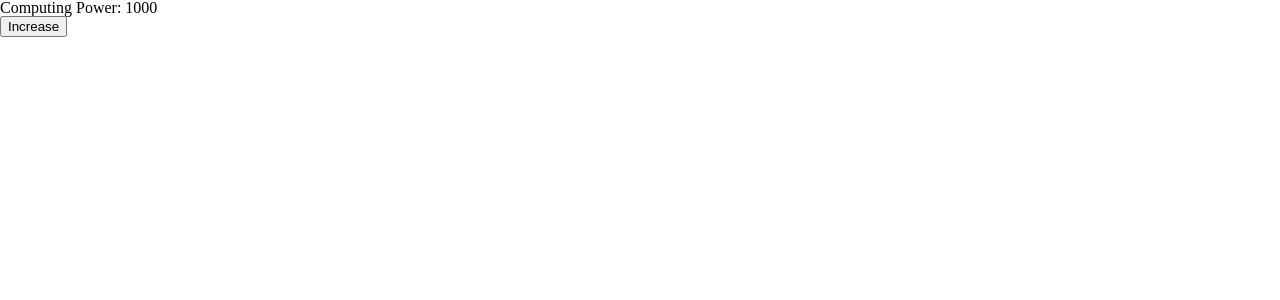
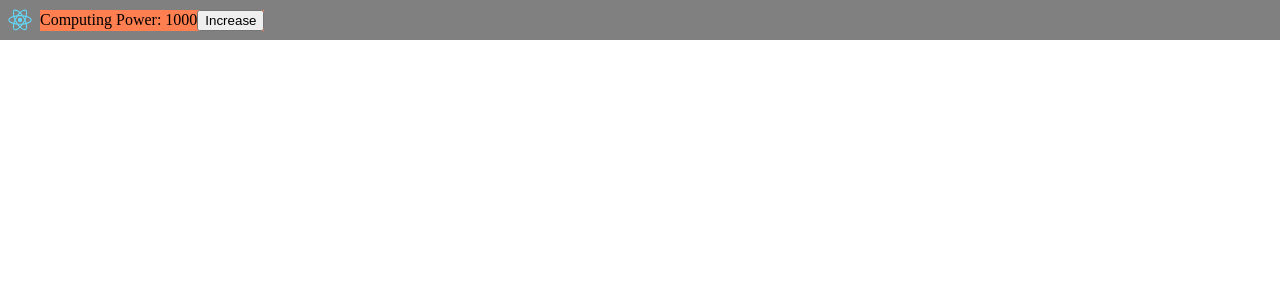
Before and after one commit to carlchizhang/component, a React (Create React App) app: page / in a window 1280 px wide. Shown: the top 300 px of the page. Built offline with nearby package versions, Linux system fonts and the light colour scheme.

Commit message:
Started styles

```diff
--- a/src/App.css
+++ b/src/App.css
@@ -50,3 +50,25 @@ table {
 }
 
 /* end reset */
+div.App {
+  height: 100%;
+}
+
+header.navbar {
+  background-color: gray;
+  display: flex;
+  width: 100%;
+  height: 50%;
+  align-items: center;
+}
+
+img.logo {
+  width: 40px;
+  height: 40px;
+}
+
+div.power-display {
+  background-color: coral;
+  display: flex;
+  align-items: center;
+}
--- a/src/App.js
+++ b/src/App.js
@@ -4,9 +4,9 @@ import './App.css';
 
 function PowerDisplay(props) {
   return (
-    <div>
+    <div className='power-display'>
       <h1>Computing Power: {props.curComputingPower} </h1>
-      <button className="increment-power">
+      <button className='increment-power'>
         Increase
       </button>
     </div>
@@ -16,7 +16,8 @@ function PowerDisplay(props) {
 class Navbar extends Component {
   render() {
     return (
-      <header className="navbar">
+      <header className='navbar'>
+        <img className='logo' src={logo} alt={'title'}/>
         <PowerDisplay
           curComputingPower={1000}
         />
@@ -28,7 +29,7 @@ class Navbar extends Component {
 class App extends Component {
   render() {
     return (
-      <div className="App">
+      <div className='App'>
         <Navbar/>
       </div>
     );
--- a/src/index.css
+++ b/src/index.css
@@ -3,3 +3,7 @@ body {
   padding: 0;
   font-family: sans-serif;
 }
+
+[data-reactroot] {
+	height: 100% !important;
+}
```
